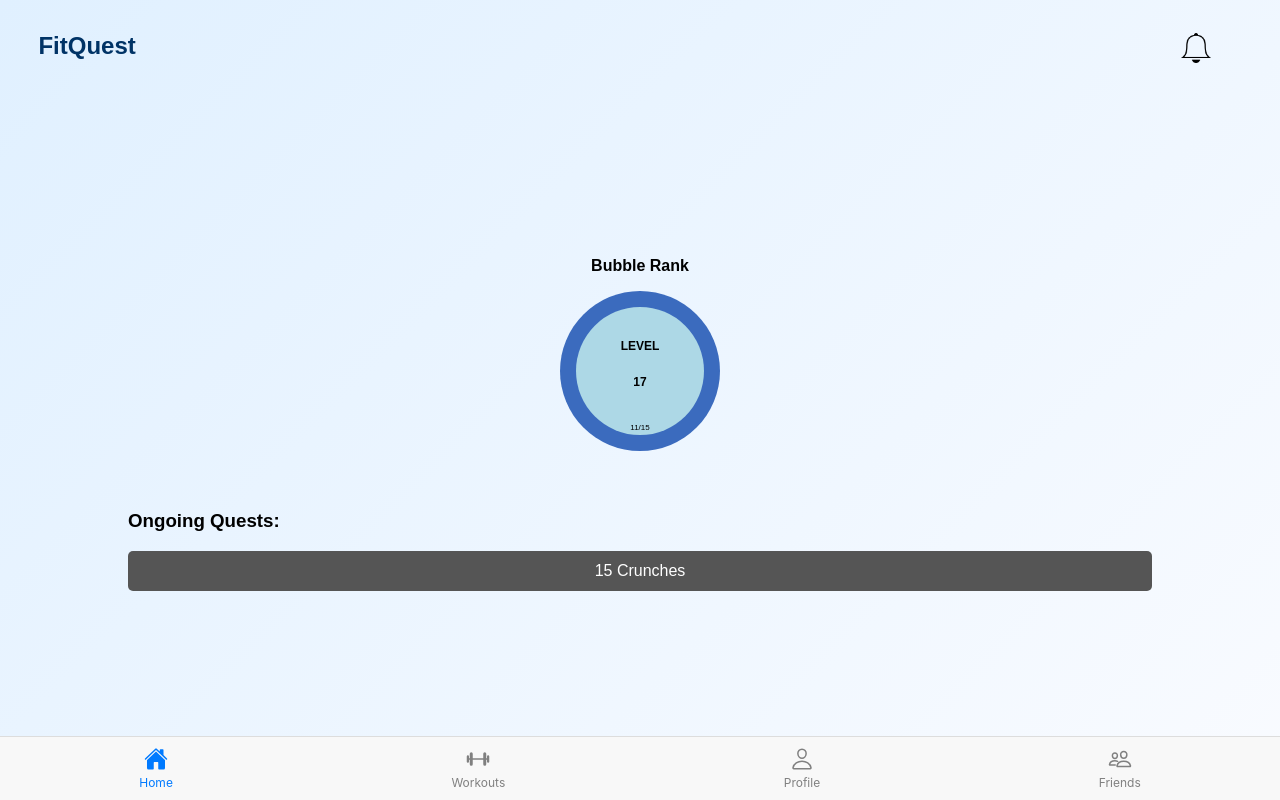
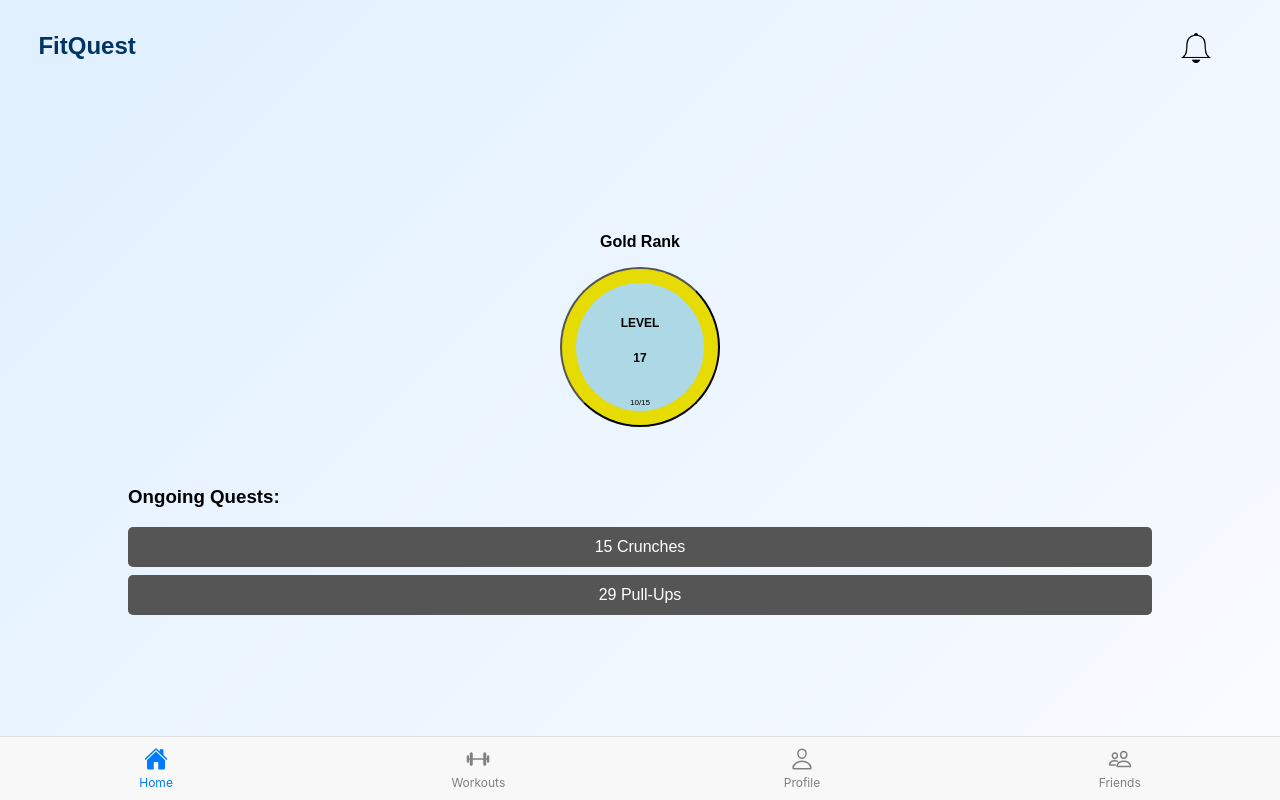
Before and after one commit to Aiden-Rodriguez/FitQuestPrototype, a React (Create React App) app in the folder fitquest/: page / in a window 1280 px wide. Built offline with nearby package versions, Linux system fonts and the light colour scheme.

Commit message:
Fixed Stats History, Task 2-3 Done

```diff
--- a/fitquest/src/App.js
+++ b/fitquest/src/App.js
@@ -22,18 +22,19 @@ function HomeScreen() {
 
       {/* Level Display */}
       <div className="level-display">
-        <span className="rank-text">Bubble Rank</span>
-        <div className="level-circle">
+        <span className="rank-text">Gold Rank</span>
+        <button className="level-circle" onClick={() => navigate('/stats-history')}>
           <span className="level-text">LEVEL</span>
           <span className="level-number">17</span>
-          <span className="xp-progress">11/15</span>
-        </div>
+          <span className="xp-progress">10/15</span>
+        </button>
       </div>
 
       {/* Ongoing Quest Section */}
       <div className="quest-section">
         <h3>Ongoing Quests:</h3>
-        <div className="quest-box">15 Crunches</div> {/* Added default quest */}
+        <div className="quest-box">15 Crunches</div>
+        <div className="quest-box">29 Pull-Ups</div>
       </div>
     </div>
   );
--- a/fitquest/src/HomeScreen.css
+++ b/fitquest/src/HomeScreen.css
@@ -59,7 +59,7 @@
     width: 20vmin;
     height: 20vmin;
     border-radius: 50%;
-    background-color: #3b6bbe;
+    background-color: #e7db04;
     display: flex;
     flex-direction: column;
     align-items: center;
--- a/fitquest/src/StatsHistory.css
+++ b/fitquest/src/StatsHistory.css
@@ -64,7 +64,7 @@
 
 .tab-button.active {
     background: #007bff; /* Darker Blue */
-    transition: background 0.3s ease-in-out;
+    transition: 0.3s ease-in-out;
 }
 
 .stats-section, .history-section {
--- a/fitquest/src/StatsHistoryScreen.js
+++ b/fitquest/src/StatsHistoryScreen.js
@@ -1,5 +1,6 @@
 import React, { useState, useEffect } from 'react';
 import './StatsHistory.css';
+import profilePicture from'./assets/bubble.jpg';
 
 function StatsHistoryScreen() {
   const [activeTab, setActiveTab] = useState('stats');
@@ -14,12 +15,12 @@ function StatsHistoryScreen() {
   return (
     <div className="stats-history-wrapper">
       <div className="profile-header">
-        <img src="https://via.placeholder.com/50" alt="Profile" className="profile-pic" />
+        <img src={profilePicture} alt="Profile" className="profile-pic" />
         <div className="profile-info">
           <h2>Juan Zavala</h2>
-          <p>Rank: Noob</p>
-          <p>Lvl 5</p>
-          <div className="progress-bar"><div className="progress" style={{ width: '50%' }}></div></div>
+          <p>Rank: Gold III</p>
+          <p>Lvl 17</p>
+          <div className="progress-bar"><div className="progress" style={{ width: '66%' }}></div></div>
         </div>
         <button className="edit-button">Edit</button>
       </div>
@@ -48,11 +49,14 @@ function StatsHistoryScreen() {
           {workouts.length === 0 ? (
             <p>No workouts added yet.</p>
           ) : (
-            <ul>
-              {workouts.map((workout, index) => (
-                <li key={index}><strong>{workout.name}:</strong> {workout.sets} sets of {workout.reps} reps {workout.weight && `at ${workout.weight} lbs`}</li>
-              ))}
-            </ul>
+            <p>
+              <p>
+              20 Crunches 02/28/25
+              </p>
+              <p>
+              30 Pull-Ups 03/01/25
+              </p>
+            </p>
           )}
         </div>
       )}
```
